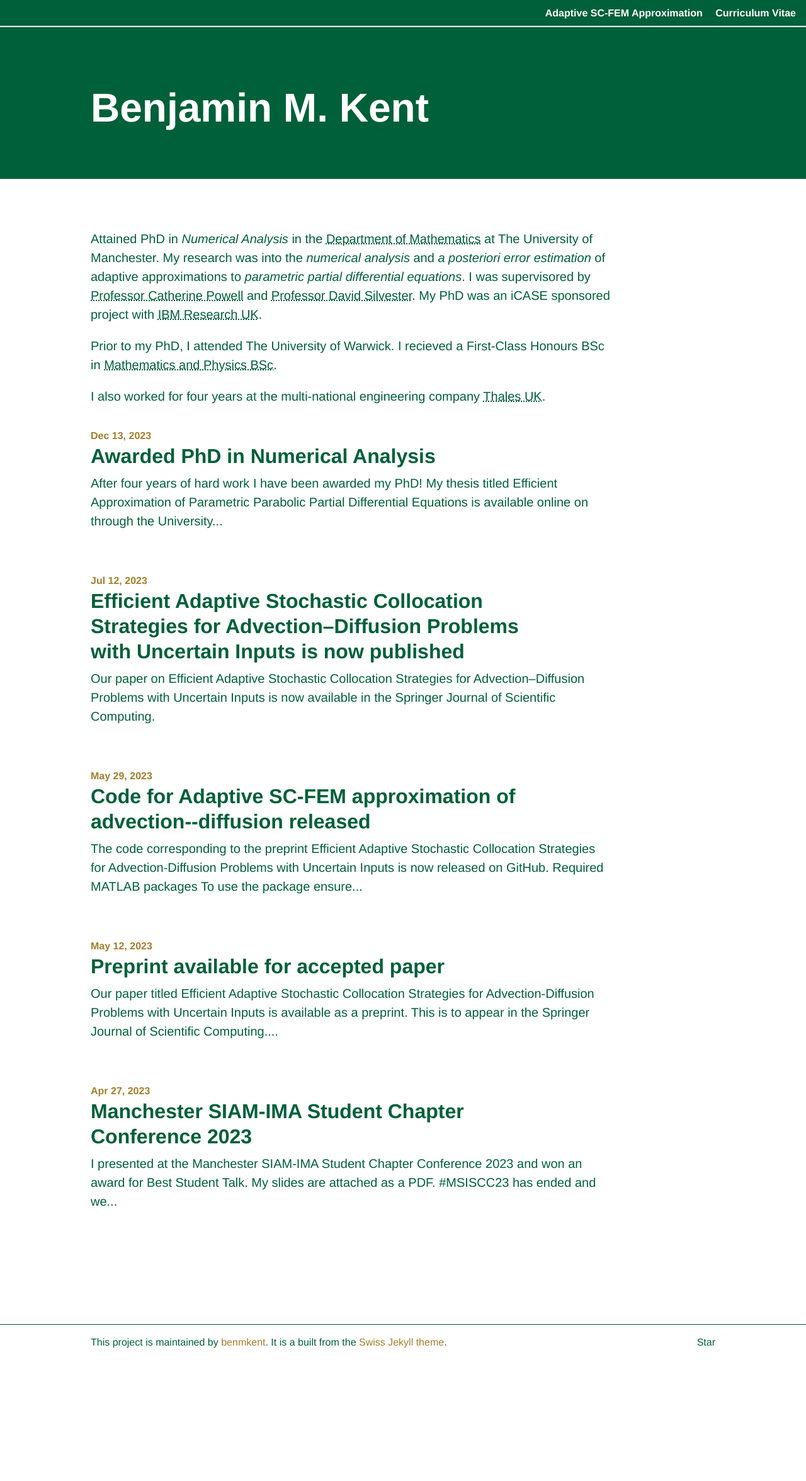
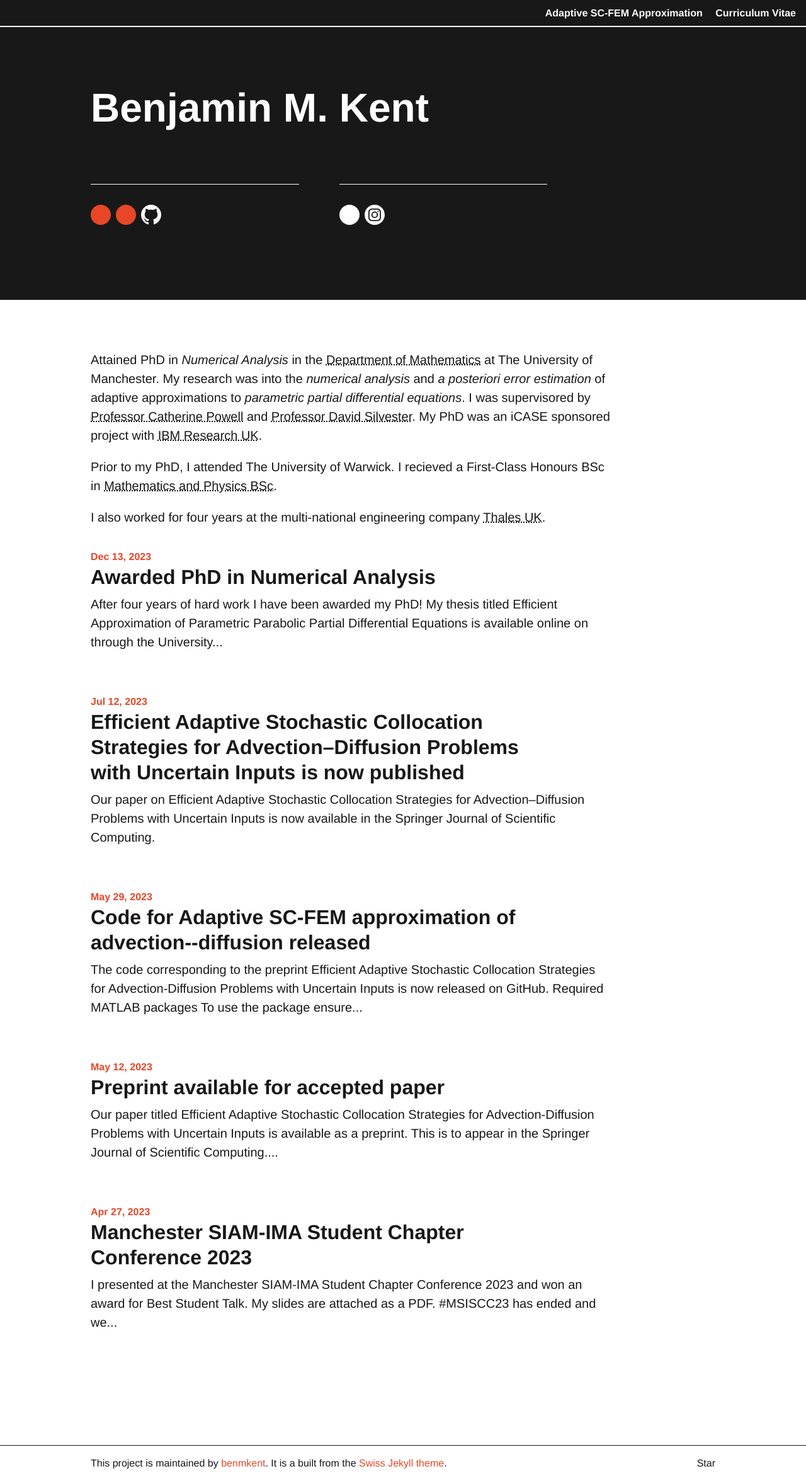
Before and after one commit to benmkent/benmkent.github.io, a Jekyll site: the page built from index.md, in a window 1280 px wide. Shown: the whole page at 63% size. Built offline with Jekyll 4.4.1, drawn with Linux system fonts in a browser that asks for light colours; before the commit the page ends 2159 px from its top, so only the background shows below that.

Commit message:
Update site

```diff
--- a/_config.yml
+++ b/_config.yml
@@ -14,7 +14,7 @@
 # You can create any custom variable you would like, and they will be accessible
 # in the templates via {{ site.myvariable }}.
 title: Benjamin M. Kent
-email: benjamin.kent@manchester.ac.uk
+email: benkent@live.co.uk
 description: >- # this means to ignore newlines until "baseurl:"  Write an awesome description for your new site here. You can edit thisline in _config.yml. It will appear in your document head meta (forGoogle search results) and in your feed.xml site description.
 baseurl: "" # the subpath of your site, e.g. /blog
 url: "https://benmkent.github.io/" # the base hostname & protocol for your site, e.g. http://example.com
@@ -34,12 +34,12 @@ scholar:
 
 # Optional social link, you can choose from the following options:
 # twitter (default), instagram, medium, or dribbble
-social_link:
-social_username:
+social_link: instagram
+social_username: benkent94
 
 # Set theme color here
 # Choose from: black (default), blue, gray, magenta, orange, red, white, and yellow.
-theme_color: bk
+theme_color: black
 
 # Build settings
 markdown: kramdown
--- a/_layouts/home.html
+++ b/_layouts/home.html
@@ -24,10 +24,36 @@
         <div class="container mx-auto px-2 mb-2 clearfix header-text">
           <h1 class="h0 inline-block col-9 sm-width-full py-4 mt-3 header-title">{{ site.title }}</h1>
 
+          <div class="clearfix mb-4 py-1">
+            <div class="col-4 sm-width-full left border-top-thin">
+              <div class="table">
+                <div class="inline-block mt-3 mr-1">
+                  {% include dot-accent.html %}
+                </div>
+                <div class="inline-block mt-3 mr-1">
+                  {% include dot-accent.html %}
+                </div>
+                <div class="inline-block mt-3">
+                  {% include github.html %}
+                </div>
+              </div>
+              <!-- Set site description in config.yml -->
+              <p class="h4 lh-condensed font-smoothing mt-2 py-1">{{ site.description }}</p>
+            </div>
+
+            <div class="col-4 sm-width-full left border-top-thin mt-3 mt-lg-0 ml-lg-4 table">
+                <div class="inline-block mt-3 mr-1">
+                  {% include dot.html %}
+                </div>
+                <div class="inline-block mt-3">
+                  {% include {{ site.social_link | default: "instagram" }}.html %}
+                </div>
+            </div>
           </div>
 
         </div>
       </header>
+
 
       <div class="container mx-auto px-2 py-4">
         <div class="prose" itemprop="articleBody">
```
